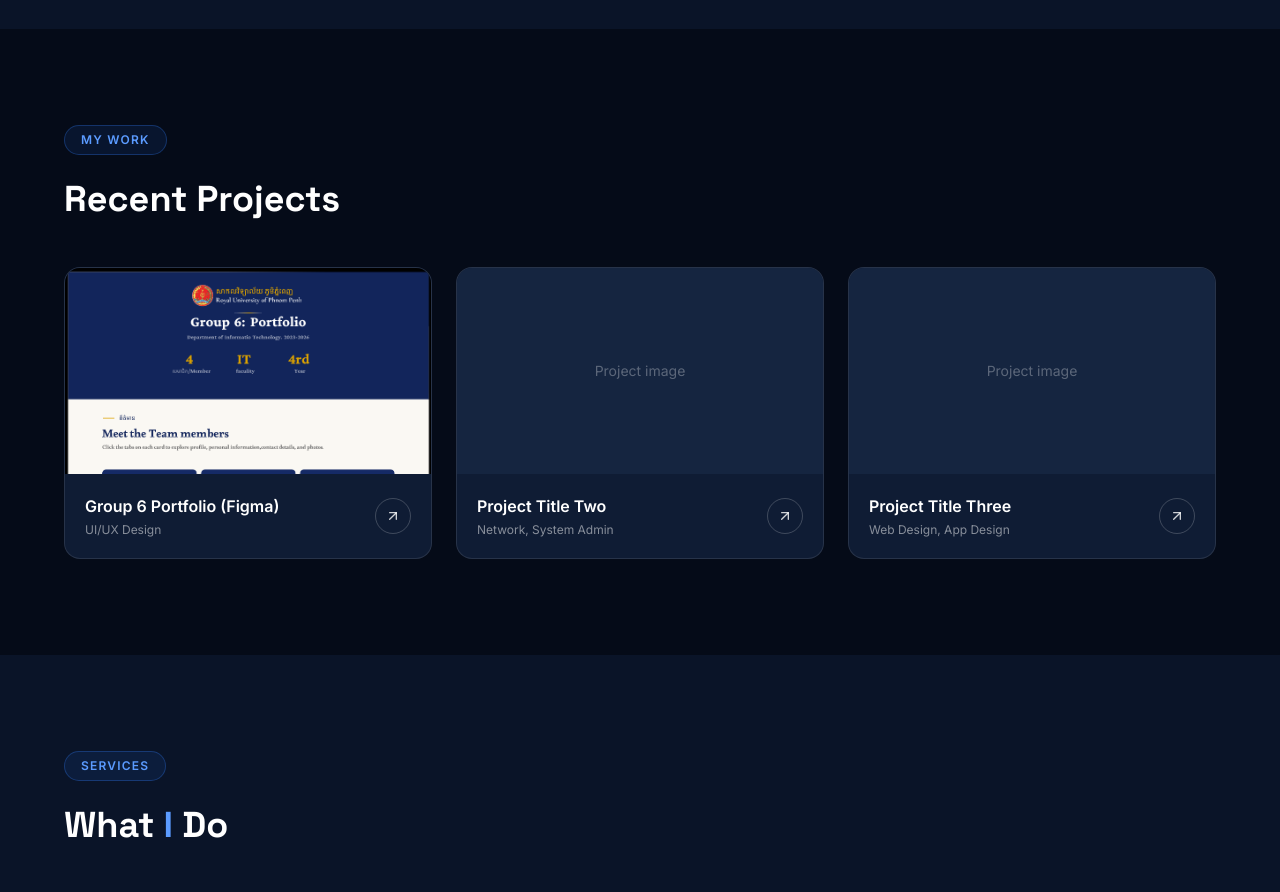
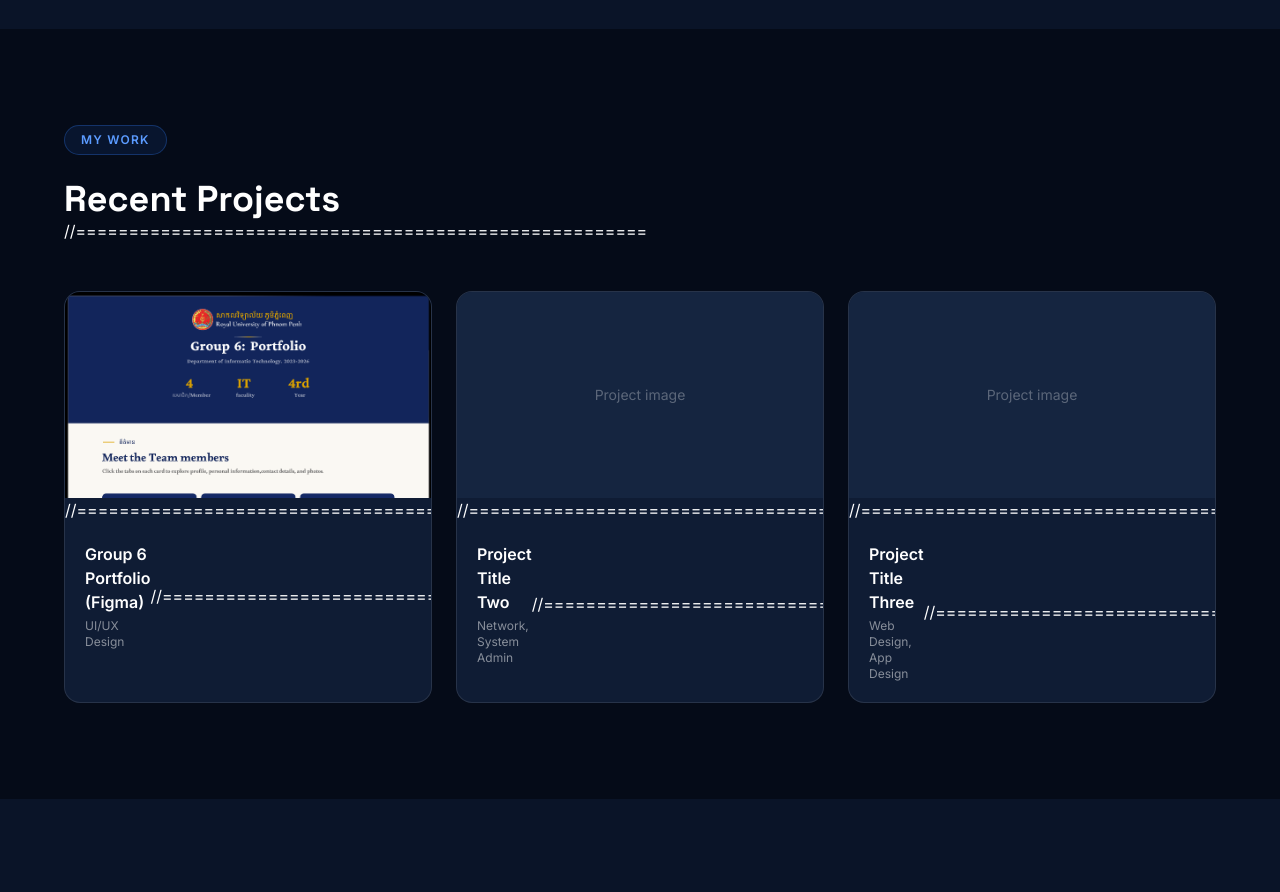
Before and after one commit to chetra222-beep/My_Portfolio, a React (Vite) app: page / in a window 1280 px wide. Shown: the part 1620-2512 px from the top of the page. Built offline with nearby package versions, Linux system fonts and the light colour scheme.

Commit message:
update  UX/UI project

```diff
--- a/src/components/Projects.jsx
+++ b/src/components/Projects.jsx
@@ -30,7 +30,7 @@ export default function Projects() {
       <div className="max-w-6xl mx-auto">
         <span className="eyebrow">My Work</span>
         <h2 className="section-heading mt-6">Recent Projects</h2>
-
+//======================================================
         <div className="grid md:grid-cols-3 gap-6 mt-12">
           {projects.map((project) => (
             <div
@@ -51,12 +51,14 @@ export default function Projects() {
                   <span className="text-white/30 text-sm">Project image</span>
                 </div>
               )}
+//======================================================
 
               <div className="p-5 flex items-center justify-between">
                 <div>
                   <h3 className="font-semibold">{project.title}</h3>
                   <p className="text-xs text-white/50 mt-1">{project.tags}</p>
                 </div>
+//======================================================
                 {project.link ? (
                   <a
                     href={project.link}
@@ -68,12 +70,15 @@ export default function Projects() {
                     <ArrowUpRight size={16} />
                   </a>
                 ) : (
+                  // as button for projects without a link, so that the layout doesn't shift
                   <button className="btn-icon group-hover:bg-accent group-hover:border-accent">
                     <ArrowUpRight size={16} />
                   </button>
                 )}
+//======================================================
               </div>
             </div>
+
           ))}
         </div>
       </div>
```
